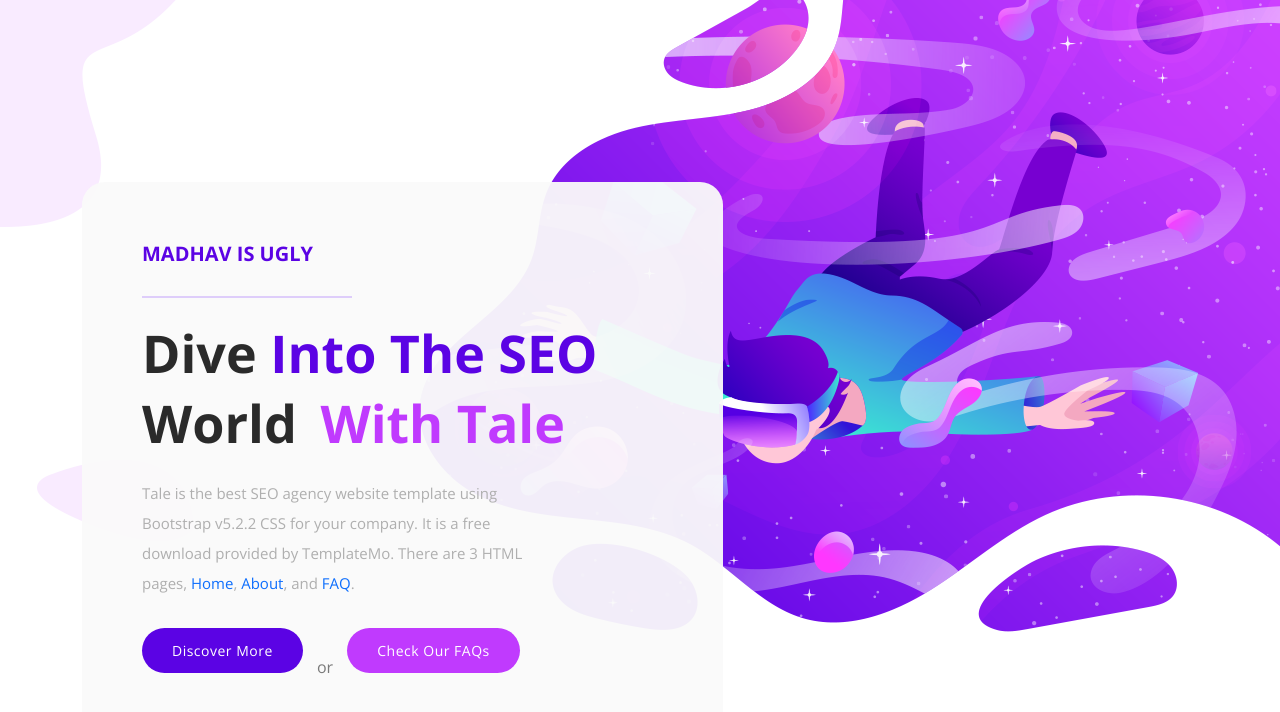
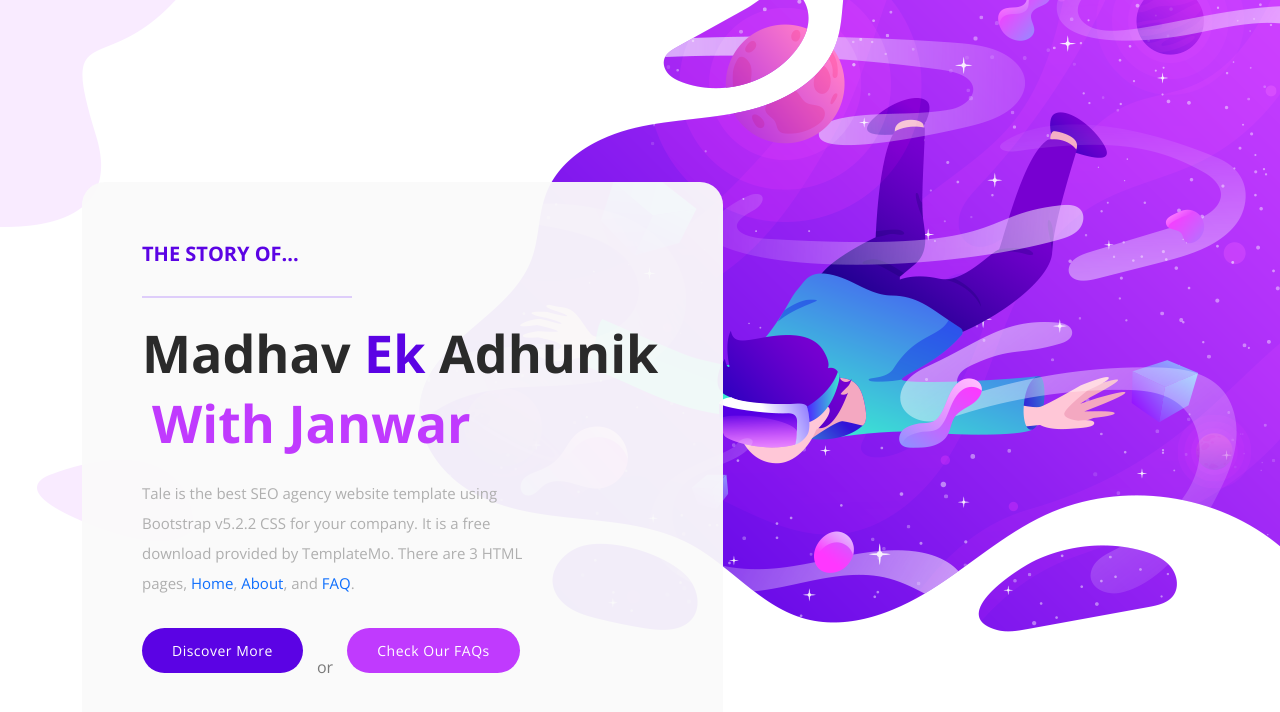
Before and after one commit to darkbeastsg/darkbeastsg, a plain HTML site: page index.html in a window 1280 px wide. Shown: the part 170-882 px from the top of the page. Drawn offline with nearby package versions, Linux system fonts and the light colour scheme.

Commit message:
Update index.html

```diff
--- a/index.html
+++ b/index.html
@@ -114,9 +114,9 @@ https://templatemo.com/tm-582-tale-seo-agency
       <div class="row">
         <div class="col-lg-7">
           <div class="caption header-text">
-            <h6>MADHAV IS UGLY</h6>
+            <h6>THE STORY OF...</h6>
             <div class="line-dec"></div>
-            <h4>Dive <em>Into The SEO</em> World <span>With Tale</span></h4>
+            <h4>Madhav <em>Ek</em> Adhunik <span>With Janwar</span></h4>
             <p>Tale is the best SEO agency website template using Bootstrap v5.2.2 CSS for your company. It is a free download provided by TemplateMo. There are 3 HTML pages, <a href="index.html">Home</a>, <a href="about.html">About</a>, and <a href="faqs.html">FAQ</a>.</p>
             <div class="main-button scroll-to-section"><a href="#services">Discover More</a></div>
             <span>or</span>
```
